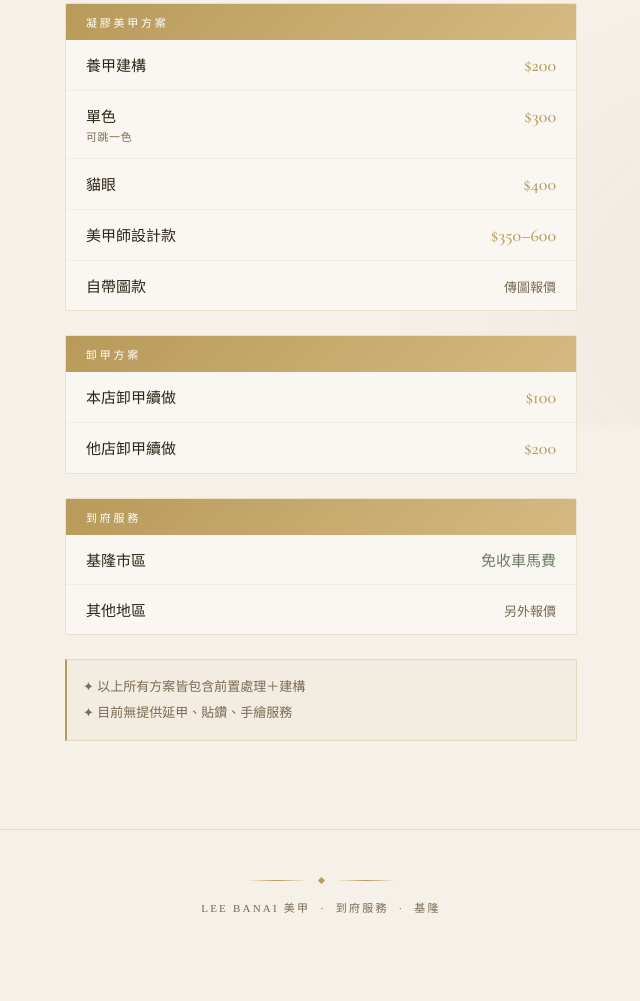
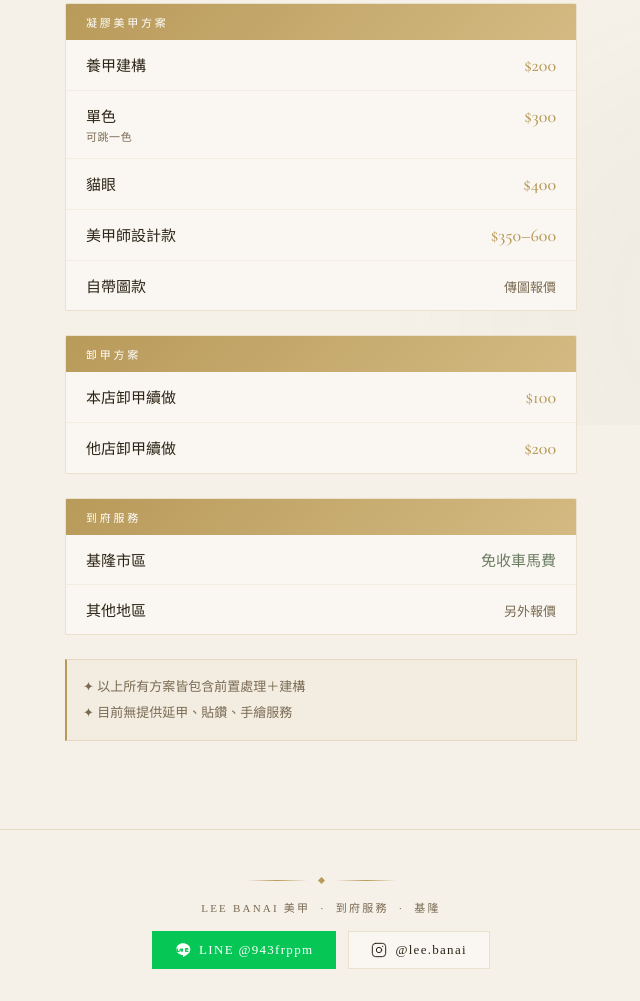
Before and after one commit to banailee-stack/LEE-Banai, a plain HTML site: page index.html in a window 1280 px wide. Shown: the part 375-1376 px from the top of the page, without its empty margins (319-959 px from the left). Before the commit the page ends 1322 px from the top, so only its background shows below. Drawn offline with nearby package versions, Linux system fonts and the light colour scheme.

Commit message:
Update index.html

```diff
--- a/index.html
+++ b/index.html
@@ -427,6 +427,84 @@
     letter-spacing: 0.1em;
   }
 
+  /* ─── Social Buttons ─── */
+  .social-bar {
+    display: flex;
+    justify-content: center;
+    gap: 12px;
+    margin: 1.5rem 0 0;
+    flex-wrap: wrap;
+  }
+
+  .social-btn {
+    display: inline-flex;
+    align-items: center;
+    gap: 8px;
+    padding: 10px 22px;
+    border: 0.5px solid var(--border);
+    font-family: 'Noto Serif TC', serif;
+    font-size: 13px;
+    letter-spacing: 0.1em;
+    text-decoration: none;
+    cursor: pointer;
+    transition: all 0.25s;
+  }
+
+  .social-btn.line {
+    background: #06C755;
+    color: white;
+    border-color: #06C755;
+  }
+
+  .social-btn.line:hover {
+    background: #05a847;
+    border-color: #05a847;
+  }
+
+  .social-btn.ig {
+    background: var(--warm-white);
+    color: var(--dark);
+    border-color: var(--border);
+  }
+
+  .social-btn.ig:hover {
+    background: rgba(184,154,90,0.08);
+    border-color: var(--gold);
+    color: var(--gold);
+  }
+
+  .social-btn svg {
+    width: 16px;
+    height: 16px;
+    flex-shrink: 0;
+  }
+
+  /* ─── Social Buttons ─── */
+  .social-bar {
+    display: flex;
+    justify-content: center;
+    gap: 12px;
+    margin: 1.5rem 0 0;
+    flex-wrap: wrap;
+  }
+  .social-btn {
+    display: inline-flex;
+    align-items: center;
+    gap: 8px;
+    padding: 10px 22px;
+    border: 0.5px solid var(--border);
+    font-family: 'Noto Serif TC', serif;
+    font-size: 13px;
+    letter-spacing: 0.1em;
+    text-decoration: none;
+    cursor: pointer;
+    transition: all 0.25s;
+  }
+  .social-btn.line { background: #06C755; color: white; border-color: #06C755; }
+  .social-btn.line:hover { background: #05a847; border-color: #05a847; }
+  .social-btn.ig { background: var(--warm-white); color: var(--dark); border-color: var(--border); }
+  .social-btn.ig:hover { background: rgba(184,154,90,0.08); border-color: var(--gold); color: var(--gold); }
+
   /* ─── Footer ─── */
   footer {
     text-align: center;
@@ -634,9 +712,10 @@
     </div>
 
     <div style="text-align:center; margin: 2rem 0;">
-      <div class="coupon-badge">點擊領取優惠券 →</div>
+      <a class="social-btn line" href="https://lin.ee/68JLfVF" target="_blank" rel="noopener" style="text-decoration:none; margin:0 auto;">點擊領取優惠券 →</a>
       <div style="font-size:11px; color:var(--muted); margin-top:12px; letter-spacing:0.1em;">首次預約即可使用・不限服務項目</div>
     </div>
+
   </div>
 
   <!-- ── 好友推薦 ── -->
@@ -686,6 +765,13 @@
       ✦ 每成功推薦一位新用戶即可獲得折價券<br>
       ✦ 推薦無上限，好友越多優惠越多
     </div>
+
+    <div class="social-bar">
+      <a class="social-btn line" href="https://lin.ee/TxMZ0XJ" target="_blank" rel="noopener">
+        <svg viewBox="0 0 24 24" fill="currentColor" width="16" height="16"><path d="M19.365 9.89c.5 0 .907.406.907.907s-.407.907-.907.907h-2.427v1.58h2.427c.5 0 .907.406.907.907s-.407.907-.907.907H16.03a.907.907 0 0 1-.907-.907V9.89c0-.5.406-.907.907-.907h3.335zm-8.211 0c.5 0 .907.406.907.907v3.301a.907.907 0 0 1-1.814 0V9.89c0-.5.407-.907.907-.907zm-2.04 0c.407 0 .764.27.878.658l1.115 3.742a.907.907 0 0 1-1.737.518l-.794-2.666-.794 2.666a.907.907 0 0 1-1.737-.518l1.115-3.742a.907.907 0 0 1 .878-.658h.076zm-5.59 0c.5 0 .907.406.907.907v2.427h1.52c.5 0 .907.407.907.907s-.407.907-.907.907H3.524a.907.907 0 0 1-.907-.907V9.89c0-.5.407-.907.907-.907zM12 2C6.477 2 2 5.952 2 10.812c0 4.332 3.846 7.963 9.043 8.67.352.076.831.232.952.532.11.272.072.698.035.972l-.154.924c-.047.272-.217 1.063.932.58 1.149-.484 6.198-3.651 8.456-6.252C22.65 13.835 23 12.37 23 10.812 23 5.952 17.523 2 12 2z"/></svg>
+        點擊好友介紹 →
+      </a>
+    </div>
   </div>
 
 </main>
@@ -693,6 +779,16 @@
 <footer>
   <div class="gold-ornament"><div class="diamond"></div></div>
   LEE BANAI 美甲 &nbsp;·&nbsp; 到府服務 &nbsp;·&nbsp; 基隆
+  <div class="social-bar" style="margin-top:1rem;">
+    <a class="social-btn line" href="https://line.me/R/ti/p/@943frppm" target="_blank" rel="noopener">
+      <svg viewBox="0 0 24 24" fill="currentColor" width="16" height="16"><path d="M19.365 9.89c.5 0 .907.406.907.907s-.407.907-.907.907h-2.427v1.58h2.427c.5 0 .907.406.907.907s-.407.907-.907.907H16.03a.907.907 0 0 1-.907-.907V9.89c0-.5.406-.907.907-.907h3.335zm-8.211 0c.5 0 .907.406.907.907v3.301a.907.907 0 0 1-1.814 0V9.89c0-.5.407-.907.907-.907zm-2.04 0c.407 0 .764.27.878.658l1.115 3.742a.907.907 0 0 1-1.737.518l-.794-2.666-.794 2.666a.907.907 0 0 1-1.737-.518l1.115-3.742a.907.907 0 0 1 .878-.658h.076zm-5.59 0c.5 0 .907.406.907.907v2.427h1.52c.5 0 .907.407.907.907s-.407.907-.907.907H3.524a.907.907 0 0 1-.907-.907V9.89c0-.5.407-.907.907-.907zM12 2C6.477 2 2 5.952 2 10.812c0 4.332 3.846 7.963 9.043 8.67.352.076.831.232.952.532.11.272.072.698.035.972l-.154.924c-.047.272-.217 1.063.932.58 1.149-.484 6.198-3.651 8.456-6.252C22.65 13.835 23 12.37 23 10.812 23 5.952 17.523 2 12 2z"/></svg>
+      LINE @943frppm
+    </a>
+    <a class="social-btn ig" href="https://www.instagram.com/lee.banai?igsh=cTk3aGw5ZGE3dngy&utm_source=qr" target="_blank" rel="noopener">
+      <svg viewBox="0 0 24 24" fill="none" stroke="currentColor" stroke-width="1.5" stroke-linecap="round" stroke-linejoin="round" width="16" height="16"><rect x="2" y="2" width="20" height="20" rx="5"/><circle cx="12" cy="12" r="4"/><circle cx="17.5" cy="6.5" r="1" fill="currentColor" stroke="none"/></svg>
+      @lee.banai
+    </a>
+  </div>
 </footer>
 
 <script>
```
